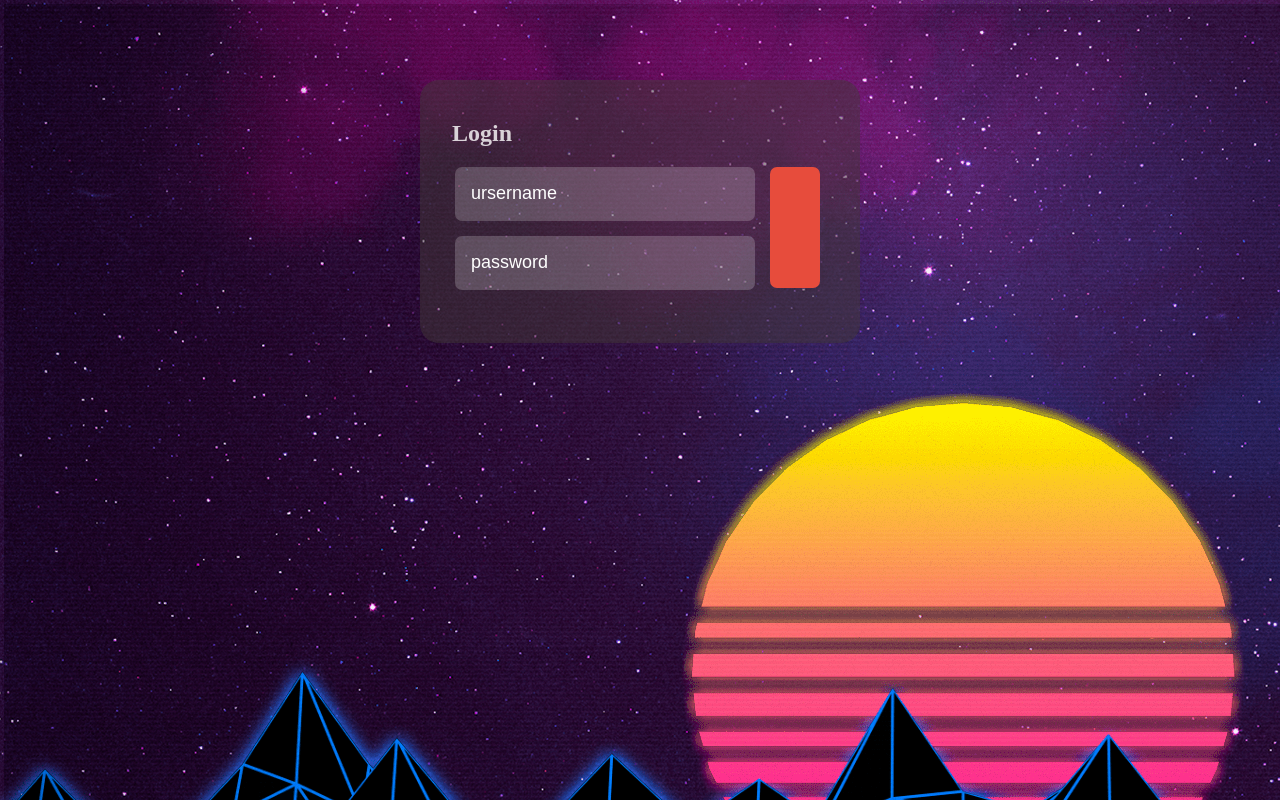
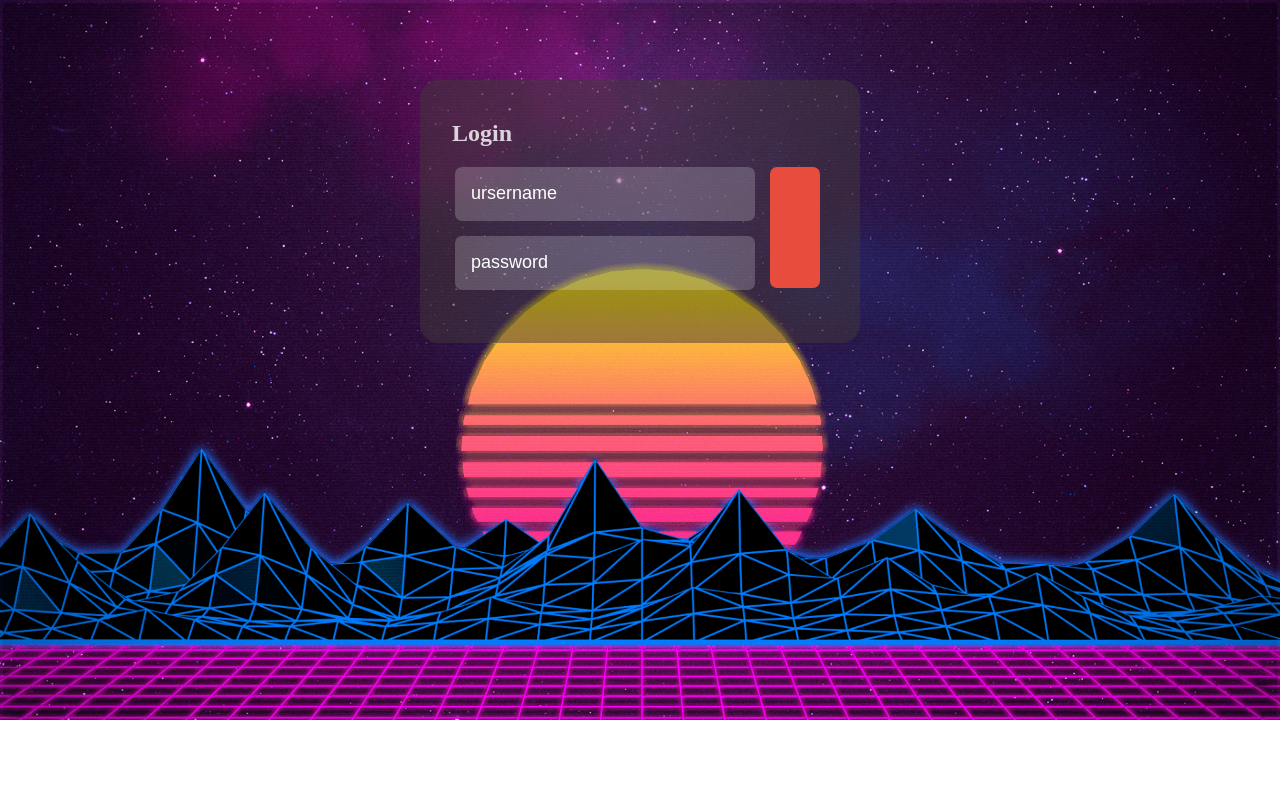
Before and after one commit to karba98/Hackaton-Sogeti, an Angular app: page / in a window 1280 px wide. Shown: the top 800 px of the page. Built offline with nearby package versions, Linux system fonts and the light colour scheme; a web font is replaced by a local one.

Commit message:
Ultima revision

```diff
--- a/src/styles.css
+++ b/src/styles.css
@@ -13,6 +13,8 @@ html, body, section, .page {
   -webkit-transition: all 1s cubic-bezier(.5, -0.005, 0.2, 1) !important;
   color: #fff;
   background-image: url(assets/images/wallpaper.png);
+  background-repeat: no-repeat;
+  background-size: 100%;
   overflow: hidden;
 }
 
```
